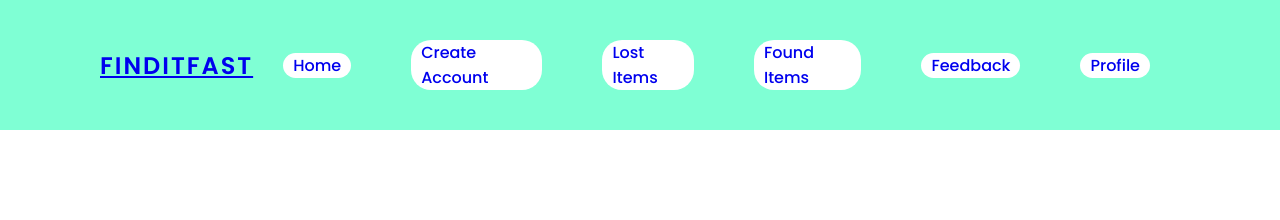
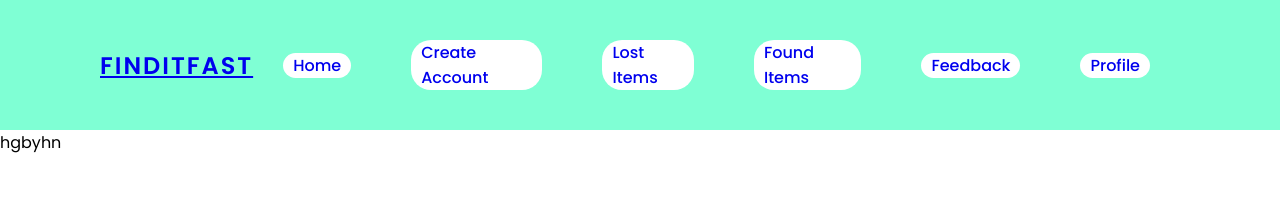
Before and after one commit to jeyixel/Lost-And-Found-management-system, a React (Create React App) app in the folder frontend/: page /foundItems in a window 1280 px wide. Shown: the top 220 px of the page. Built offline with nearby package versions, Linux system fonts and the light colour scheme.

Commit message:
Update FoundItems.js

```diff
--- a/frontend/src/Components/FoundItems/FoundItems.js
+++ b/frontend/src/Components/FoundItems/FoundItems.js
@@ -3,6 +3,7 @@ import React from 'react'
 function FoundItems() {
   return (
     <div>
+      hgbyhn
 
     </div>
   )
```
